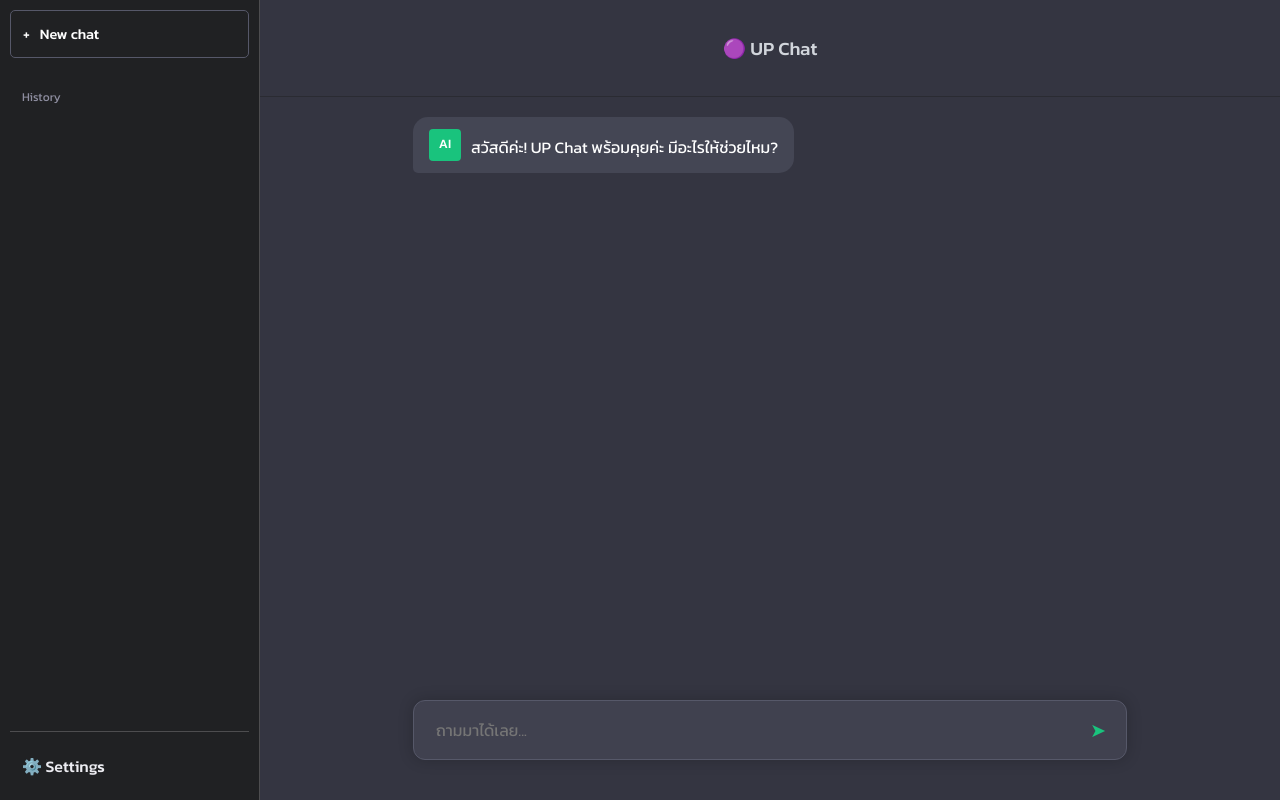
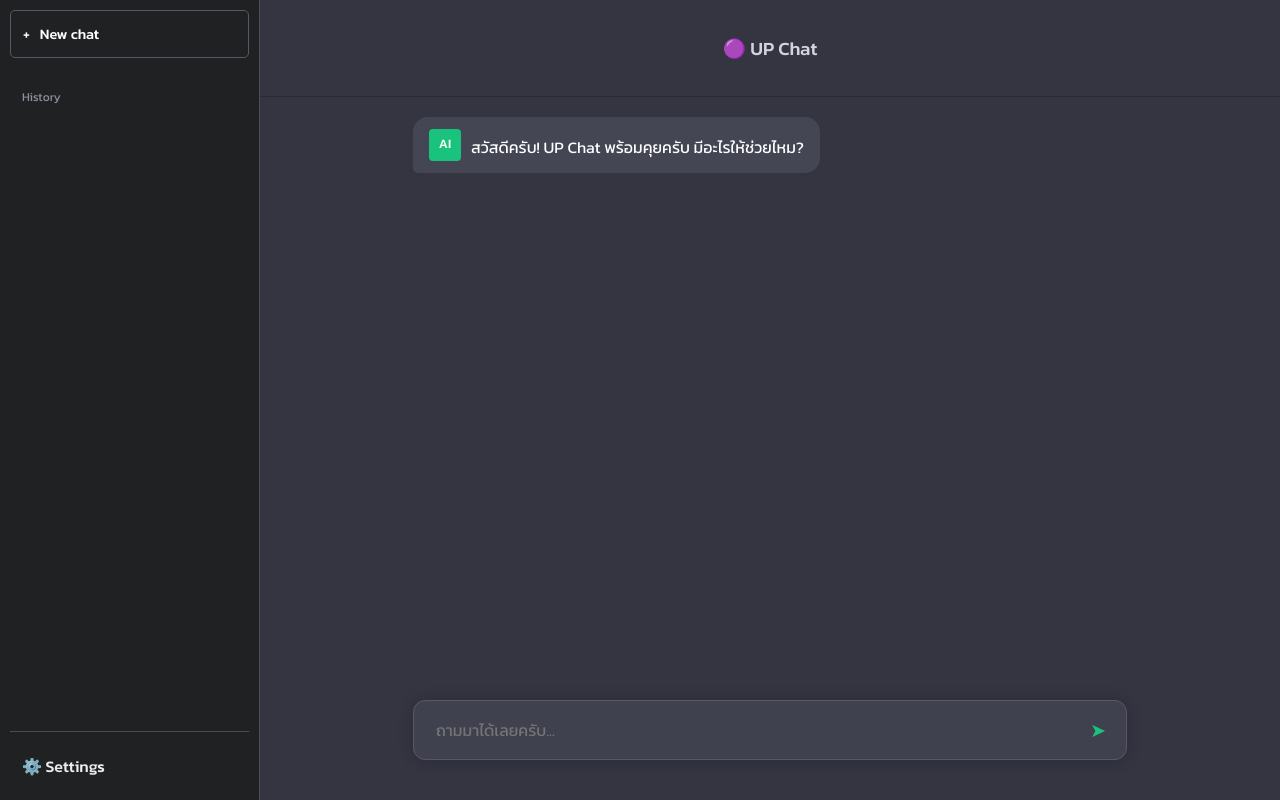
Before and after one commit to panupong2547987/upchat-deploy, a React (Vite) app: page / in a window 1280 px wide. Built offline with nearby package versions, Linux system fonts and the light colour scheme.

Commit message:
Fix app.jsx

```diff
--- a/src/App.jsx
+++ b/src/App.jsx
@@ -2,9 +2,37 @@
 import './App.css';
 
 function App() {
+  // 🟢 ฟังก์ชันแปลงข้อความให้เป็นลิงก์ (Helper Function)
+  const formatMessage = (text) => {
+    // สูตร Regex สำหรับหาลิงก์ (ขึ้นต้นด้วย http/https)
+    const urlRegex = /(https?:\/\/[^\s]+)/g;
+
+    // แยกข้อความออกจากกันด้วยลิงก์
+    const parts = text.split(urlRegex);
+
+    return parts.map((part, index) => {
+      // ถ้าส่วนนี้ตรงกับสูตรลิงก์ ให้ห่อด้วย <a>
+      if (part.match(urlRegex)) {
+        return (
+          <a
+            key={index}
+            href={part}
+            target="_blank"
+            rel="noopener noreferrer"
+            style={{ color: '#19c37d', textDecoration: 'underline' }}
+          >
+            {part}
+          </a>
+        );
+      }
+      // ถ้าไม่ใช่ลิงก์ ก็แสดงข้อความปกติ
+      return part;
+    });
+  };
+
   // 1. state สำหรับหน้าจอแชทปัจจุบัน
   const [messages, setMessages] = useState([
-    { id: 1, text: "สวัสดีค่ะ! UP Chat พร้อมคุยค่ะ มีอะไรให้ช่วยไหม?", sender: "bot" }
+    { id: 1, text: "สวัสดีครับ! UP Chat พร้อมคุยครับ มีอะไรให้ช่วยไหม?", sender: "bot" }
   ]);
 
   // 2. state สำหรับเก็บประวัติและข้อมูลผู้ใช้
@@ -35,7 +63,7 @@
       setChatHistory(prev => [newHistoryItem, ...prev]);
     }
     // ล้างหน้าจอ พร้อมทักทายด้วยชื่อที่ตั้งไว้
-    setMessages([{ id: Date.now(), text: `สวัสดีค่ะคุณ ${userName}! มีอะไรให้ช่วยไหม?`, sender: "bot" }]);
+    setMessages([{ id: Date.now(), text: `สวัสดีครับคุณ ${userName}! มีอะไรให้ช่วยไหม?`, sender: "bot" }]);
   };
 
   // --- ฟังก์ชัน 2: ลบประวัติเฉพาะอัน ---
@@ -76,7 +104,7 @@
       const botMessage = { id: Date.now() + 1, text: data.text, sender: "bot" };
       setMessages((prev) => [...prev, botMessage]);
     } catch (error) {
-      setMessages((prev) => [...prev, { id: Date.now() + 1, text: "เชื่อมต่อ Server ไม่ได้", sender: "bot" }]);
+      setMessages((prev) => [...prev, { id: Date.now() + 1, text: "เชื่อมต่อ Server ไม่ได้ครับ", sender: "bot" }]);
     } finally {
       setIsLoading(false);
     }
@@ -111,7 +139,10 @@
               <div className="avatar" style={{ backgroundColor: msg.sender === 'user' ? '#7b2cbf' : '#19c37d' }}>
                 {msg.sender === 'user' ? userName[0].toUpperCase() : 'AI'}
               </div>
-              <div className="message-text">{msg.text}</div>
+              <div className="message-text">
+                {/* 👇 ใช้ฟังก์ชัน formatMessage แปลงข้อความให้เป็นลิงก์ */}
+                {formatMessage(msg.text)}
+              </div>
             </div>
           ))}
           {isLoading && (
@@ -126,7 +157,7 @@
           <div className="input-wrapper">
             <input
               type="text"
-              placeholder="ถามมาได้เลย..."
+              placeholder="ถามมาได้เลยครับ..."
               value={input}
               onChange={(e) => setInput(e.target.value)}
               onKeyDown={(e) => e.key === 'Enter' && handleSend()}
```
